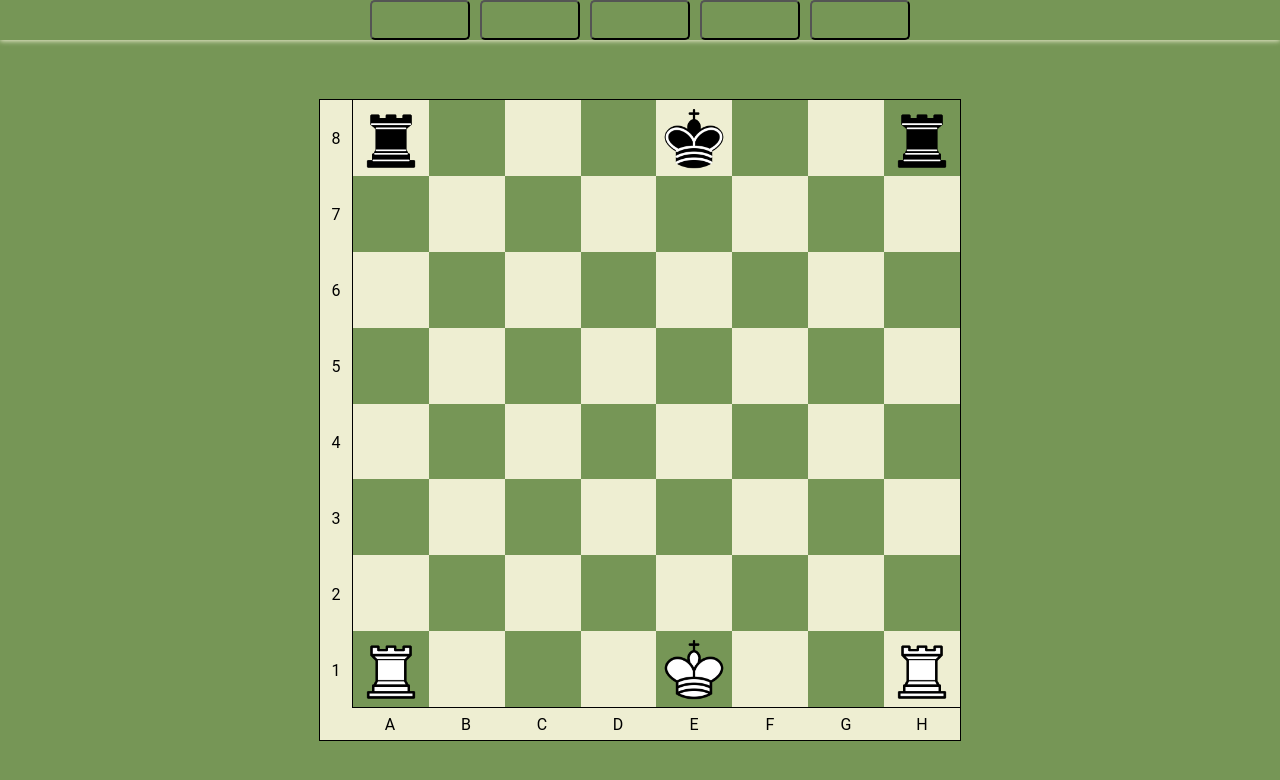
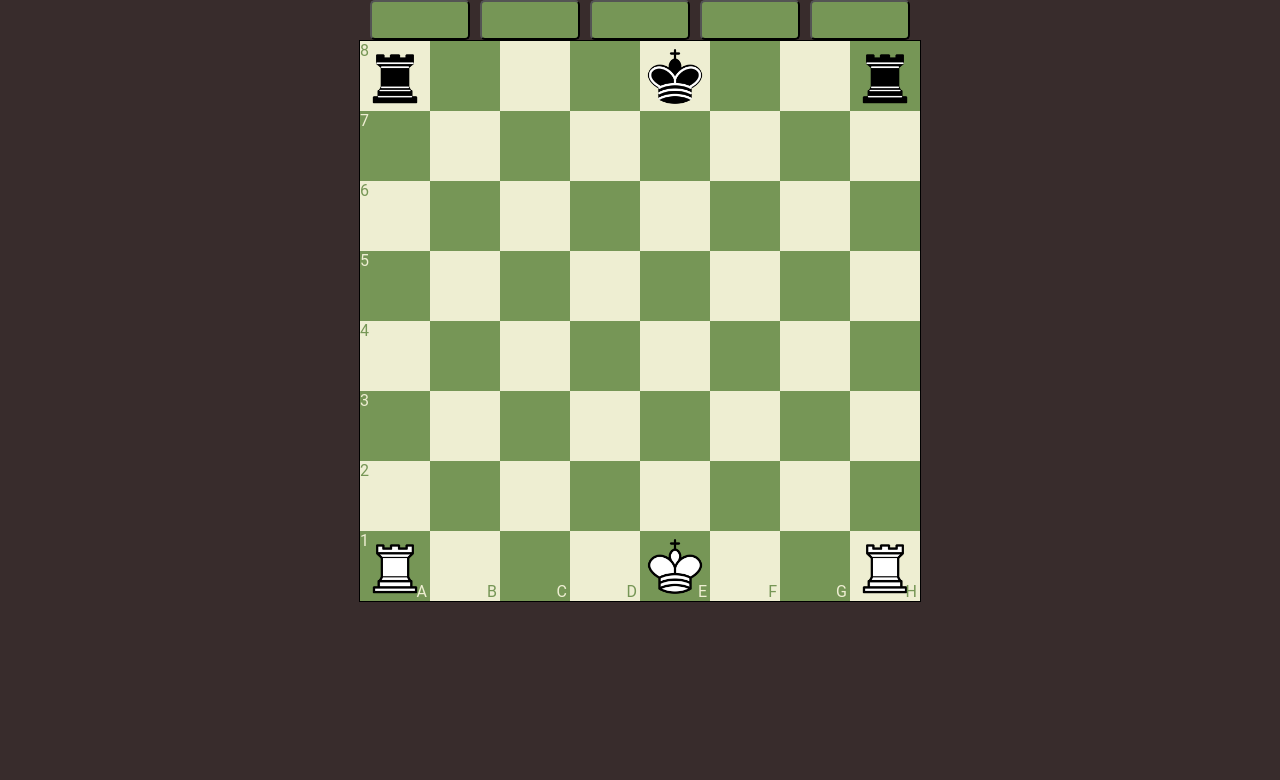
Before and after one commit to potrec/chess-project, a Vue app: page / in a window 1280 px wide. Shown: the top 780 px of the page. Built offline with nearby package versions, Linux system fonts and the light colour scheme.

Commit message:
feat: css changes

```diff
--- a/src/assets/main.css
+++ b/src/assets/main.css
@@ -6,22 +6,20 @@ html, body {
   font-family: 'Roboto', sans-serif;
 }
 .main-view {
-  display: flex;
-  background-color: var(--primary);
-  height: 100vh;
-  align-items: flex-start;
-  justify-content: center;
-  flex-wrap: wrap;
+    display: flex;
+    background-color: var(--background);
+    height: 100vh;
+    flex-direction: column;
+    align-items: center;
 }
 .site-navigation{
     display: flex;
-    background-color: var(--primary);
+    background-color: var(--background);
     width: 100%;
     height: 5%;
     align-items: stretch;
     justify-content: center;
     gap: 10px;
-    box-shadow: 0px 1px 5px var(--secondary);
 }
 .button-navigation
 {
@@ -32,7 +30,7 @@ html, body {
 }
 .main-container {
     display: flex;
-    width: 50%;
+    height: 70%;
     aspect-ratio: 1/1;
     background-color: var(--secondary);
     flex-direction: column;
@@ -50,16 +48,28 @@ html, body {
     background-color: white;
     height: 10%;
 }
+.board-wrapper {
+    position: relative;
+    width: 100%;
+    height: 100%;
+}
+
+.board-container-row-info {
+  position: absolute;
+  top: 0;
+  left: 0;
+  display: flex;
+  flex-direction: column;
+  height: inherit;
+  width: 100%;
+  pointer-events: none;
+}
+
 .board-container {
-    display: flex;
-    flex-wrap: wrap;
-    align-content: center;
-    justify-content: center;
-    aspect-ratio: 1/1;
-    width: 95%;
-    border-left: 1px solid black;
-    border-bottom: 1px solid black;
+  position: relative;
+  z-index: 1;
 }
+
 .board-line {
     display: flex;
     flex-direction: row;
@@ -67,9 +77,12 @@ html, body {
     height: 12.5%;
 }
 .board-square {
+    display: flex;
     width: 12.5%;
-    aspect-ratio: 1/1;
+    aspect-ratio: 1 / 1;
     background-color: var(--primary);
+    justify-content: center;
+    align-items: center;
 }
 .board-line:nth-child(even)
 .board-square:nth-child(even)
@@ -81,7 +94,7 @@ html, body {
 {
     background-color: var(--secondary);
 }
-img {
+.figure {
     width: 100%;
     height: 100%;
 }
@@ -158,7 +171,7 @@ button
     color: var(--white);
 }
 .board-info-rank{
-    height: 100%;
+    height: 12.5%;
     width: 5%;
 }
 .board-info-item-horizontal{
@@ -176,12 +189,46 @@ button
     justify-content: center;
 }
 .board-info-file{
-    padding-left: 5%;
-    width: 95%;
-    display: flex;
-    height: 5%;
+    width: 12.5%;
+    text-align: end;
+    padding-right: 3px;
 }
 .board-main-components{
     display: flex;
     height: 95%;
 }
+.board-container-row-info {
+    position: absolute;
+    top: 0;
+    left: 0;
+    display: flex;
+    flex-direction: column;
+    height: 100%;
+    width: 100%;
+    pointer-events: none;
+    z-index: 2;
+}
+.board-container-row-info .board-info-rank:nth-child(even) {
+    color: var(--secondary);
+}
+.board-container-row-info .board-info-rank:nth-child(odd) {
+    color: var(--primary);
+}
+.board-container-row-file{
+    position: absolute;
+    top: 0;
+    left: 0;
+    display: flex;
+    height: 100%;
+    width: 100%;
+    pointer-events: none;
+    z-index: 2;
+    flex-direction: row;
+    align-items: flex-end;
+}
+.board-container-row-file .board-info-file:nth-child(even) {
+    color: var(--primary);
+}
+.board-container-row-file .board-info-file:nth-child(odd) {
+    color: var(--secondary);
+}
--- a/src/assets/variables.css
+++ b/src/assets/variables.css
@@ -9,4 +9,5 @@
     --purple: #A020F0;
     --gray: #404040;
     --light-blue: #0b81b8;
+    --background: #382c2c;
 }
--- a/src/components/chess/ChessBoard.vue
+++ b/src/components/chess/ChessBoard.vue
@@ -1,15 +1,33 @@
 <template>
   <div class="main-container">
-    <div class="board-main-components">
-      <div class="board-info-rank">
-        <div class="board-info-item-vertical">8</div>
-        <div class="board-info-item-vertical">7</div>
-        <div class="board-info-item-vertical">6</div>
-        <div class="board-info-item-vertical">5</div>
-        <div class="board-info-item-vertical">4</div>
-        <div class="board-info-item-vertical">3</div>
-        <div class="board-info-item-vertical">2</div>
-        <div class="board-info-item-vertical">1</div>
+    <!-- <div class="player-row-component player-row-top">
+      <img class="player-row-avatar" src="/public/favicon.ico" />
+      <div class="player-row-info">
+        <div class="player-row-name">Player 1</div>
+        <div class="player-row-ranking">Ranking: 0</div>
+        <div class="player-row-country-flag">POLAND</div>
+      </div>
+    </div> -->
+    <div class="board-wrapper">
+      <div class="board-container-row-info">
+        <div class="board-info-rank">8</div>
+        <div class="board-info-rank">7</div>
+        <div class="board-info-rank">6</div>
+        <div class="board-info-rank">5</div>
+        <div class="board-info-rank">4</div>
+        <div class="board-info-rank">3</div>
+        <div class="board-info-rank">2</div>
+        <div class="board-info-rank">1</div>
+      </div>
+      <div class="board-container-row-file">
+        <div class="board-info-file">A</div>
+        <div class="board-info-file">B</div>
+        <div class="board-info-file">C</div>
+        <div class="board-info-file">D</div>
+        <div class="board-info-file">E</div>
+        <div class="board-info-file">F</div>
+        <div class="board-info-file">G</div>
+        <div class="board-info-file">H</div>
       </div>
       <div class="board-container">
         <div class="board-line" v-for="(line, i) in board.squares" :key="i">
@@ -28,16 +46,7 @@
         </div>
       </div>
     </div>
-    <div class="board-info-file">
-      <div class="board-info-item-horizontal">A</div>
-      <div class="board-info-item-horizontal">B</div>
-      <div class="board-info-item-horizontal">C</div>
-      <div class="board-info-item-horizontal">D</div>
-      <div class="board-info-item-horizontal">E</div>
-      <div class="board-info-item-horizontal">F</div>
-      <div class="board-info-item-horizontal">G</div>
-      <div class="board-info-item-horizontal">H</div>
-    </div>
+    <div class="player-row-component player-row-bottom"></div>
   </div>
 </template>
 
--- a/src/scripts/chess/chessHistory.ts
+++ b/src/scripts/chess/chessHistory.ts
@@ -8,7 +8,6 @@ export function saveChessHistory(history:any, figure: Figure, moveType: MoveType
 
 export function parseHistoryToJSON(history)
 {
-
 }
 
 export function getPieceData(figure: Figure): string
```
